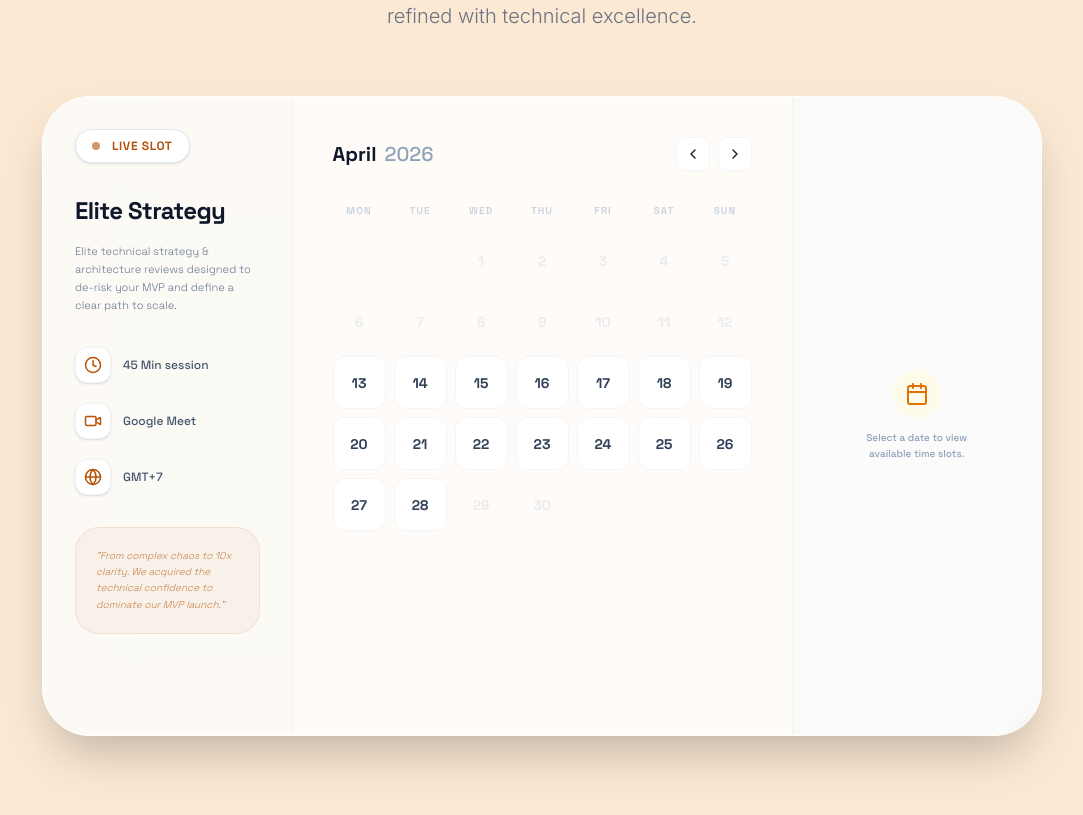
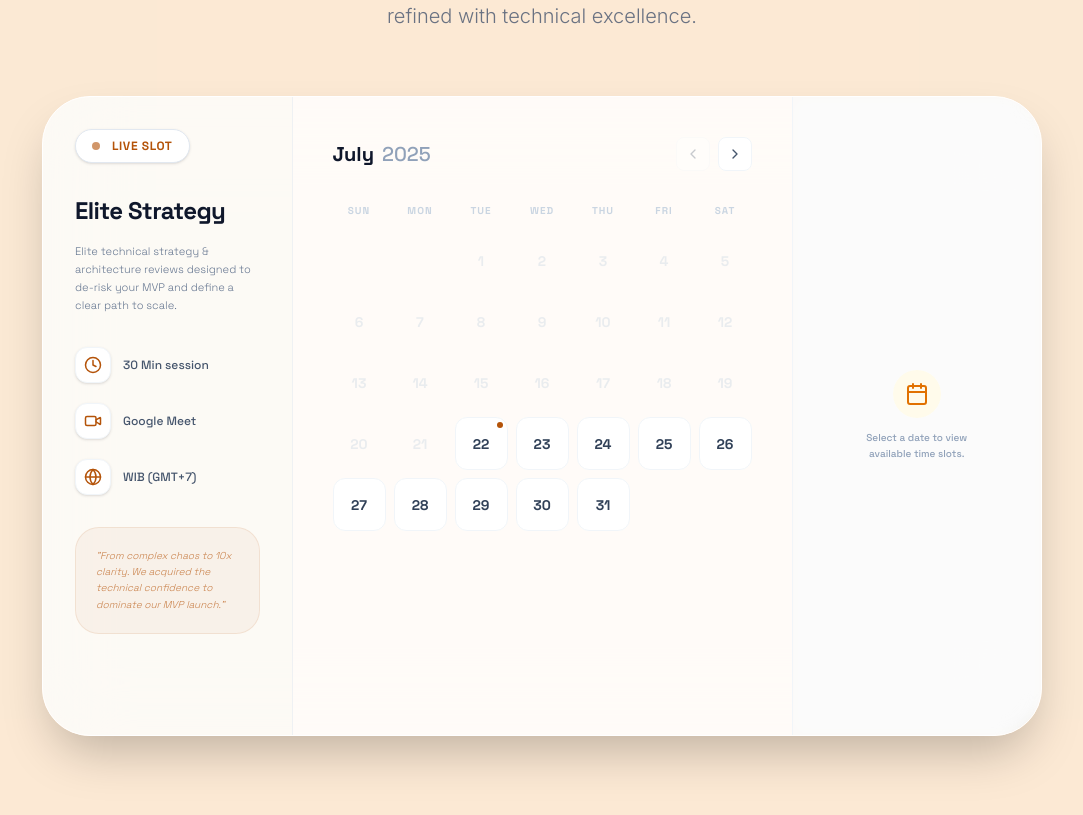
Before and after one commit to glenrioariesto/Portofolio, a Next.js app: page / in a window 1280 px wide. Shown: the part 3600-4415 px from the top of the page, without its empty margins (98-1181 px from the left). Built offline with nearby package versions, Linux system fonts and the light colour scheme; a web font is replaced by a local one.

Commit message:
feat: implement booking system with Google Calendar integration and rate limiting

```diff
--- a/app/api/bookings/route.ts
+++ b/app/api/bookings/route.ts
@@ -67,7 +67,7 @@ export async function POST(request: Request) {
       if (modifier === "AM" && hours === 12) hours = 0;
 
       const startDate = new Date(`${bookingDate}T${hours.toString().padStart(2, "0")}:${minutes.toString().padStart(2, "0")}:00`);
-      const endDate = new Date(startDate.getTime() + 45 * 60000);
+      const endDate = new Date(startDate.getTime() + 30 * 60000);
 
       await calendar.events.insert({
         calendarId: process.env.GOOGLE_CALENDAR_ID,
--- a/components/Booking.tsx
+++ b/components/Booking.tsx
@@ -13,11 +13,10 @@ import {
 } from "lucide-react";
 
 const timeSlots = [
-    "09:00 AM", "10:00 AM", "11:30 AM",
-    "01:00 PM", "02:30 PM", "04:00 PM", "05:15 PM"
+    "07:00 PM", "07:30 PM", "08:00 PM", "08:30 PM"
 ];
 
-const days = ["MON", "TUE", "WED", "THU", "FRI", "SAT", "SUN"];
+const days = ["SUN", "MON", "TUE", "WED", "THU", "FRI", "SAT"];
 
 import { useNavbarContext } from "@/context/NavbarContext";
 import { Notification } from "./Notification";
@@ -46,12 +45,47 @@ const Booking = () => {
         message: ''
     });
 
+    const [viewDate, setViewDate] = useState(new Date());
+    const today = new Date();
+    today.setHours(0, 0, 0, 0);
+
+    const viewYear = viewDate.getFullYear();
+    const viewMonth = viewDate.getMonth();
+
+    const handlePrevMonth = () => {
+        setViewDate(new Date(viewYear, viewMonth - 1, 1));
+        setSelectedDate(null);
+        setSelectedTime(null);
+    };
+
+    const handleNextMonth = () => {
+        setViewDate(new Date(viewYear, viewMonth + 1, 1));
+        setSelectedDate(null);
+        setSelectedTime(null);
+    };
+
+    const monthNames = [
+        "January", "February", "March", "April", "May", "June",
+        "July", "August", "September", "October", "November", "December"
+    ];
+
+    const getDaysInMonth = (month: number, year: number) => {
+        return new Date(year, month + 1, 0).getDate();
+    };
+
+    const getFirstDayOfMonth = (month: number, year: number) => {
+        return new Date(year, month, 1).getDay();
+    };
+
+    const daysInMonth = getDaysInMonth(viewMonth, viewYear);
+    const firstDay = getFirstDayOfMonth(viewMonth, viewYear);
+
     const { isHidden } = useNavbarContext();
 
     const handleBooking = async () => {
         setIsSubmitting(true);
         try {
-            const dateStr = `2026-04-${selectedDate?.toString().padStart(2, '0')}`;
+            const dateStr = `${viewYear}-${(viewMonth + 1).toString().padStart(2, '0')}-${selectedDate?.toString().padStart(2, '0')}`;
 
             const response = await fetch('/api/bookings', {
                 method: 'POST',
@@ -139,9 +173,9 @@ const Booking = () => {
 
                         <div className="space-y-5">
                             {[
-                                { icon: <Clock size={18} />, text: "45 Min session" },
+                                { icon: <Clock size={18} />, text: "30 Min session" },
                                 { icon: <Video size={18} />, text: "Google Meet" },
-                                { icon: <Globe size={18} />, text: "GMT+7" }
+                                { icon: <Globe size={18} />, text: "WIB (GMT+7)" }
                             ].map((item, i) => (
                                 <div key={i} className="flex items-center gap-3 text-slate-600">
                                     <div className="p-2 bg-white rounded-xl shadow-sm border border-slate-100 text-primary">
@@ -163,13 +197,20 @@ const Booking = () => {
                     <div className="flex-1 p-8 lg:p-10 space-y-8 bg-white/40">
                         <div className="flex items-center justify-between">
                             <h4 className="text-xl font-bold flex items-center gap-2 text-slate-900">
-                                April <span className="text-slate-400 font-medium">2026</span>
+                                {monthNames[viewMonth]} <span className="text-slate-400 font-medium">{viewYear}</span>
                             </h4>
                             <div className="flex gap-2">
-                                <button className="p-2 hover:bg-slate-100 rounded-lg transition-all border border-slate-100 bg-white">
+                                <button
+                                    onClick={handlePrevMonth}
+                                    disabled={viewMonth === today.getMonth() && viewYear === today.getFullYear()}
+                                    className="p-2 hover:bg-slate-100 rounded-lg transition-all border border-slate-100 bg-white text-slate-600 disabled:opacity-30 disabled:cursor-not-allowed"
+                                >
                                     <ChevronLeft size={16} />
                                 </button>
-                                <button className="p-2 hover:bg-slate-100 rounded-lg transition-all border border-slate-100 bg-white">
+                                <button
+                                    onClick={handleNextMonth}
+                                    className="p-2 hover:bg-slate-100 rounded-lg transition-all border border-slate-100 bg-white text-slate-600"
+                                >
                                     <ChevronRight size={16} />
                                 </button>
                             </div>
@@ -181,12 +222,14 @@ const Booking = () => {
                                     {day}
                                 </div>
                             ))}
-                            {[...Array(2)].map((_, i) => <div key={`empty-${i}`} />)}
+                            {[...Array(firstDay)].map((_, i) => <div key={`empty-${i}`} />)}
 
-                            {[...Array(30)].map((_, i) => {
+                            {[...Array(daysInMonth)].map((_, i) => {
                                 const day = i + 1;
-                                const isAvailable = day >= 13 && day <= 28;
+                                const dateObj = new Date(viewYear, viewMonth, day);
+                                const isAvailable = dateObj >= today;
                                 const isSelected = selectedDate === day;
+                                const isRealToday = dateObj.getTime() === today.getTime();
 
                                 return (
                                     <button
@@ -209,6 +252,9 @@ const Booking = () => {
                                         `}
                                     >
                                         {day}
+                                        {isRealToday && !isSelected && (
+                                            <div className="absolute top-1 right-1 w-1.5 h-1.5 bg-primary rounded-full" />
+                                        )}
                                     </button>
                                 );
                             })}
@@ -239,7 +285,7 @@ const Booking = () => {
                                 >
                                     <div className="space-y-1">
                                         <h4 className="font-bold text-sm text-slate-900">Available Times</h4>
-                                        <span className="text-[10px] text-primary font-bold">📅 April {selectedDate}, 2026</span>
+                                        <span className="text-[10px] text-primary font-bold">📅 {monthNames[viewMonth]} {selectedDate}, {viewYear}</span>
                                     </div>
 
                                     <div className="space-y-2 max-h-[400px] overflow-y-auto pr-2 custom-scrollbar">
@@ -281,7 +327,7 @@ const Booking = () => {
                                 <div className="bg-white rounded-[2.5rem] p-6 shadow-2xl border border-white space-y-6 overflow-hidden h-full flex flex-col">
                                     <div className="space-y-1">
                                         <h4 className="text-xl font-bold text-slate-900 font-grotesk">Complete Booking</h4>
-                                        <p className="text-slate-500 text-xs">Finalize your {selectedTime} session on Apr {selectedDate}.</p>
+                                        <p className="text-slate-500 text-xs">Finalize your {selectedTime} session on {monthNames[viewMonth].substring(0, 3)} {selectedDate}.</p>
                                     </div>
 
                                     <div className="space-y-4">
@@ -377,6 +423,7 @@ const Booking = () => {
             />
 
             <style jsx>{`
+                .custom-scrollbar::-webkit-scrollbar {
                     width: 4px;
                 }
                 .custom-scrollbar::-webkit-scrollbar-track {
```
